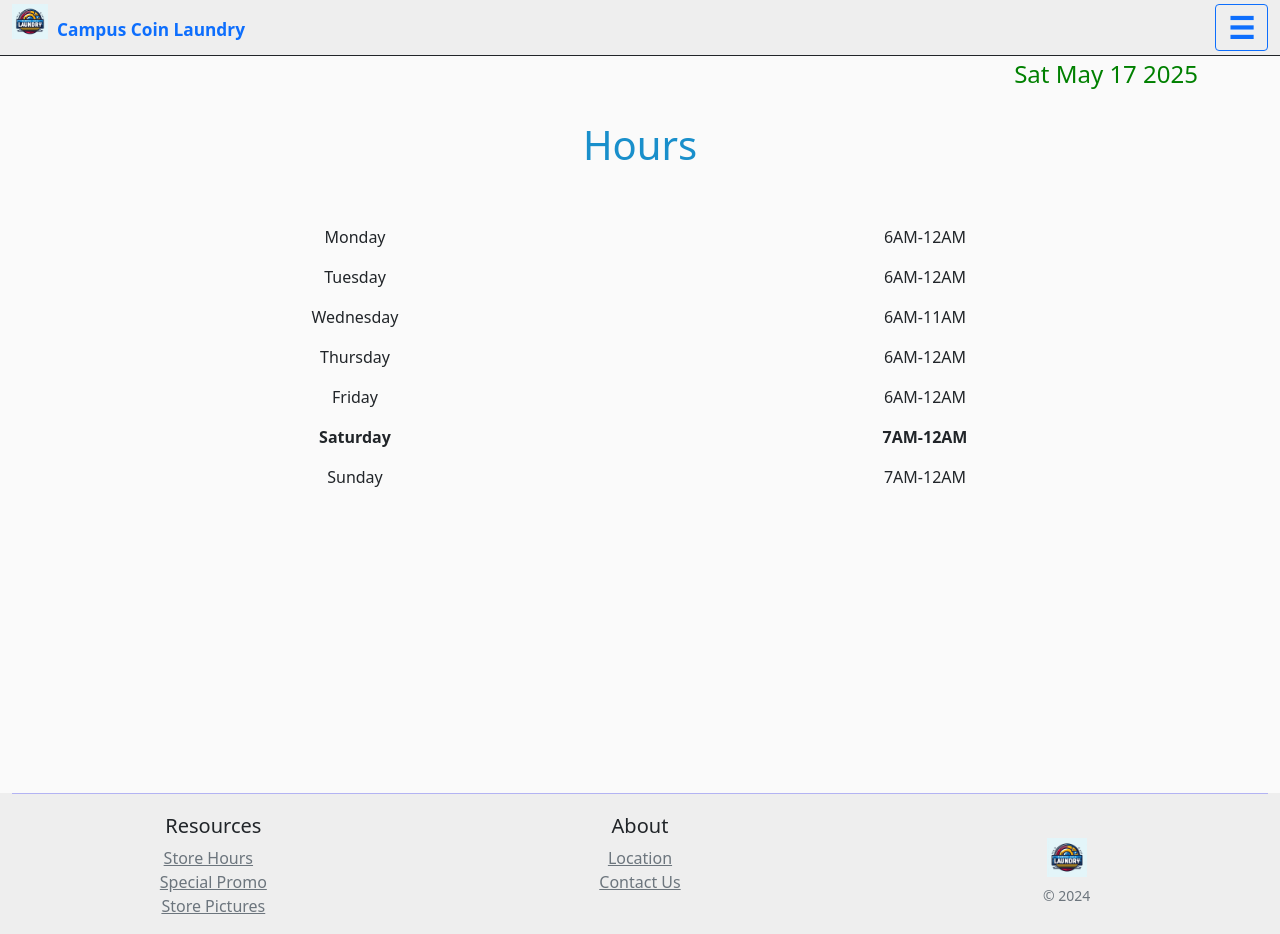
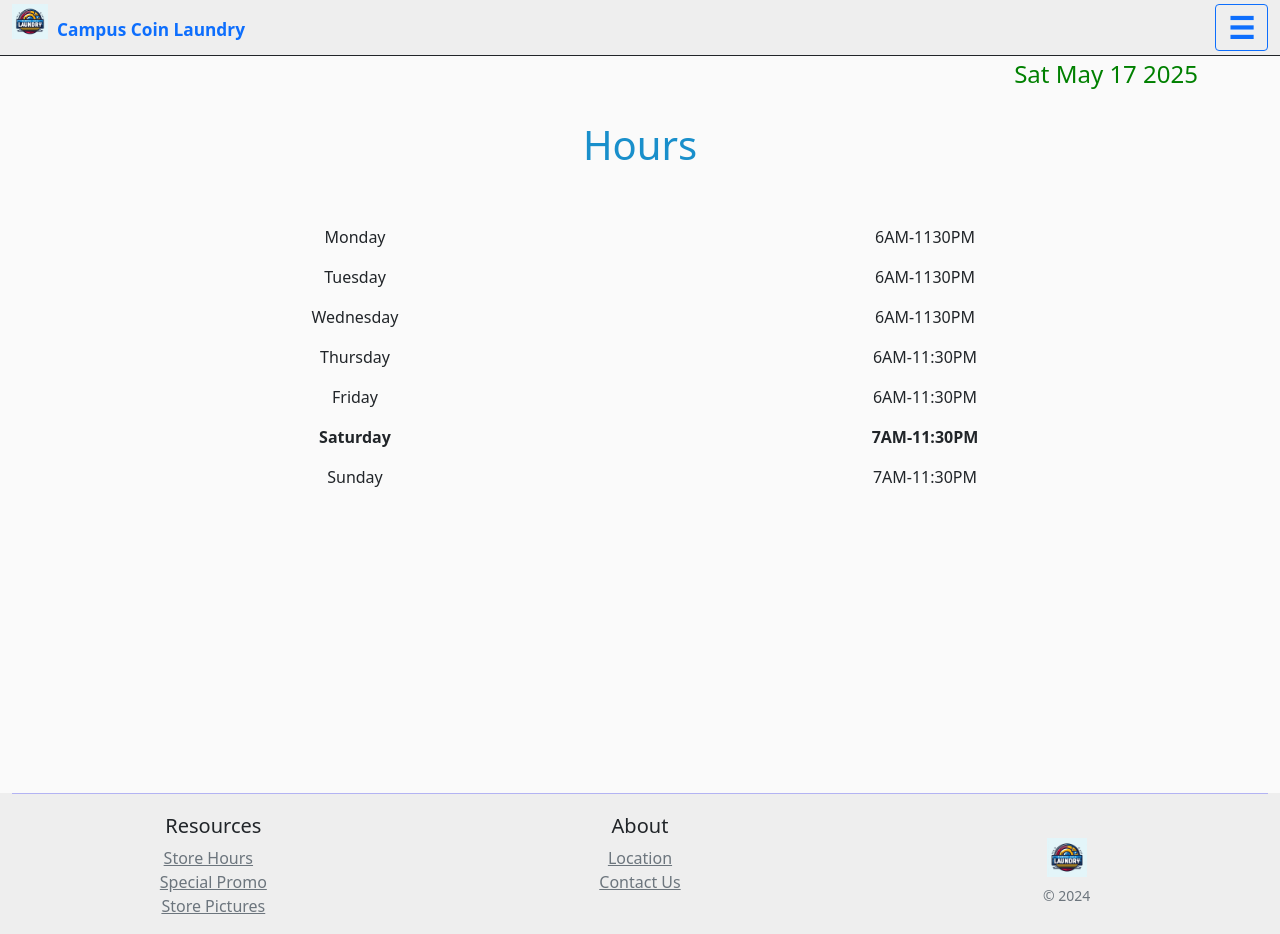
Before and after one commit to ksulaundry/site, a plain HTML site: page HTML/hours.html in a window 1280 px wide. Drawn offline with nearby package versions, Linux system fonts and the light colour scheme.

Commit message:
Update hours.html

```diff
--- a/HTML/hours.html
+++ b/HTML/hours.html
@@ -81,7 +81,7 @@
         <p id="MondayDiv1">Monday</p>
       </div>
       <div class="col-md-3 col-sm-5 col-xs-6 text-center daydiv">
-        <p id="MondayDiv2">6AM-12AM</p>
+        <p id="MondayDiv2">6AM-1130PM</p>
       </div>
       <div class="col-md-3 col-sm-1"></div>
       <div class="col-md-3"></div>
@@ -89,7 +89,7 @@
         <p id="TuesdayDiv1">Tuesday</p>
       </div>
       <div class="col-md-3 text-center">
-        <p id="TuesdayDiv2">6AM-12AM</p>
+        <p id="TuesdayDiv2">6AM-1130PM</p>
       </div>
       <div class="col-md-3"></div>
       <div class="col-md-3"></div>
@@ -97,7 +97,7 @@
         <p id="WednesdayDiv1">Wednesday</p>
       </div>
       <div class="col-md-3 text-center">
-        <p id="WednesdayDiv2">6AM-11AM</p>
+        <p id="WednesdayDiv2">6AM-1130PM</p>
       </div>
       <div class="col-md-3"></div>
       <div class="col-md-3"></div>
@@ -105,7 +105,7 @@
         <p id="ThursdayDiv1">Thursday</p>
       </div>
       <div class="col-md-3 text-center">
-        <p id="ThursdayDiv2">6AM-12AM</p>
+        <p id="ThursdayDiv2">6AM-11:30PM</p>
       </div>
       <div class="col-md-3"></div>
       <div class="col-md-3"></div>
@@ -113,7 +113,7 @@
         <p id="FridayDiv1">Friday</p>
       </div>
       <div class="col-md-3 text-center">
-        <p id="FridayDiv2">6AM-12AM</p>
+        <p id="FridayDiv2">6AM-11:30PM</p>
       </div>
       <div class="col-md-3"></div>
       <div class="col-md-3"></div>
@@ -121,7 +121,7 @@
         <p id="SaturdayDiv1">Saturday</p>
       </div>
       <div class="col-md-3 text-center">
-        <p id="SaturdayDiv2">7AM-12AM</p>
+        <p id="SaturdayDiv2">7AM-11:30PM</p>
       </div>
       <div class="col-md-3"></div>
       <div class="col-md-3"></div>
@@ -129,7 +129,7 @@
         <p id="SundayDiv1">Sunday</p>
       </div>
       <div class="col-md-3 text-center">
-        <p id="SundayDiv2">7AM-12AM</p>
+        <p id="SundayDiv2">7AM-11:30PM</p>
       </div>
       <div class="col-md-3"></div>
     </div>
```
